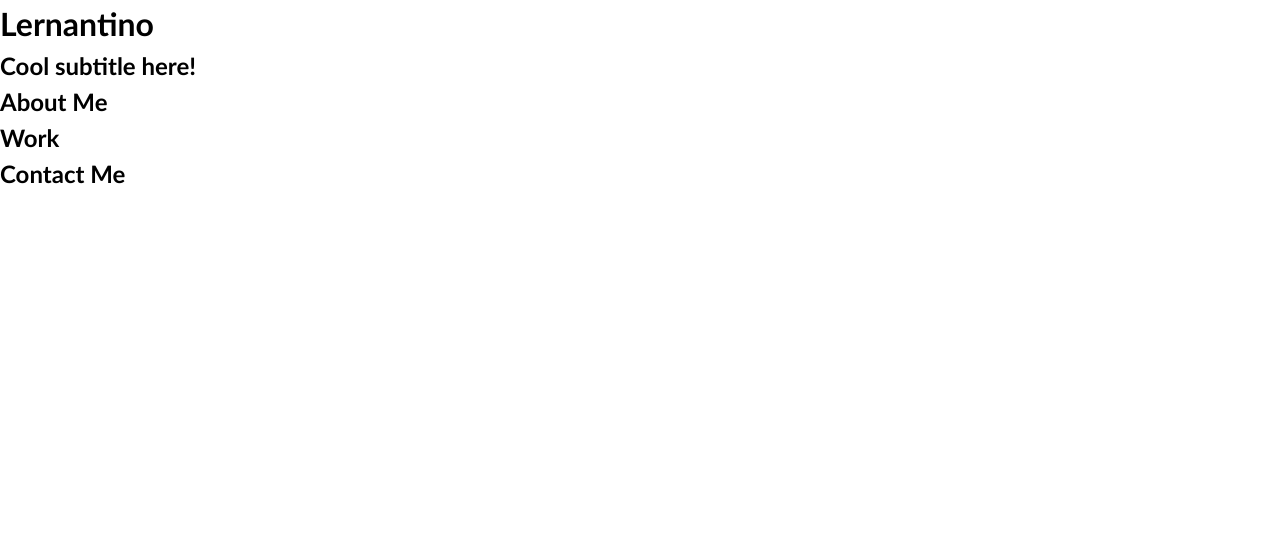
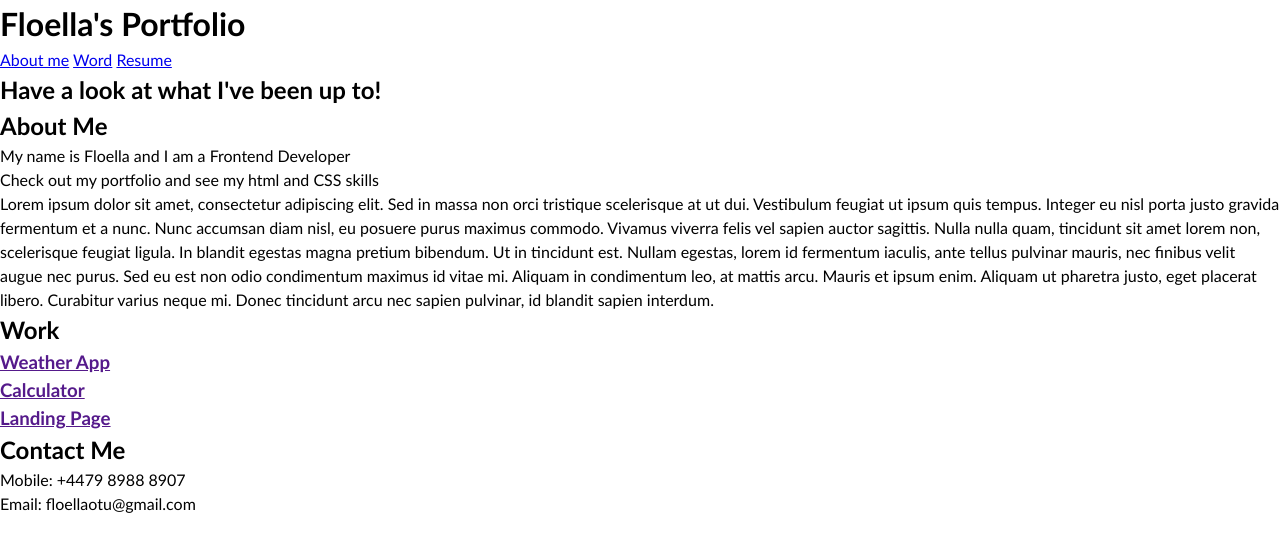
Before and after one commit to ellaflo/css-skills-portfolio, a plain HTML site: page index.html in a window 1280 px wide. Drawn offline with Linux system fonts and the light colour scheme; files that its build step writes are made by us from their sources.

Commit message:
images added to file and html updated

```diff
--- a/index.html
+++ b/index.html
@@ -12,15 +12,18 @@
 <body>
   <!-- main logo / nav -->
   <header>
-    <h1>Lernantino</h1>
+    <h1>Floella's Portfolio</h1>
     <nav>
+      <a href="#">About me</a>
+      <a href="#">Word</a>
+      <a href="#">Resume</a>
     </nav>
   </header>
 
   <!-- hero banner -->
   <section class="hero-banner">
     <div>
-      <h2>Cool subtitle here!</h2>
+      <h2>Have a look at what I've been up to!</h2>
     </div>
   </section>
 
@@ -28,16 +31,50 @@
     <!-- about me -->
     <section class="page-section" id="about">
       <h2>About Me</h2>
+      <div>
+        <p>
+          My name is Floella and I am a Frontend Developer <br>
+          Check out my portfolio and see my html and CSS skills
+        </p>
+        <p>
+          Lorem ipsum dolor sit amet, consectetur adipiscing elit. Sed in massa non orci tristique scelerisque at ut dui. Vestibulum feugiat ut ipsum quis tempus. Integer eu nisl porta justo gravida fermentum et a nunc. Nunc accumsan diam nisl, eu posuere purus maximus commodo. Vivamus viverra felis vel sapien auctor sagittis. Nulla nulla quam, tincidunt sit amet lorem non, scelerisque feugiat ligula. In blandit egestas magna pretium bibendum. Ut in tincidunt est. Nullam egestas, lorem id fermentum iaculis, ante tellus pulvinar mauris, nec finibus velit augue nec purus. Sed eu est non odio condimentum maximus id vitae mi. Aliquam in condimentum leo, at mattis arcu. Mauris et ipsum enim. Aliquam ut pharetra justo, eget placerat libero. Curabitur varius neque mi. Donec tincidunt arcu nec sapien pulvinar, id blandit sapien interdum.
+        </p>
+      </div>
     </section>
 
     <!-- portfolio container -->
     <section class="page-section" id="work">
       <h2>Work</h2>
+      <div>
+        <a href="">
+         <div>
+          <h3>Weather App</h3>
+         </div>
+        </a>
+
+        <a href="">
+          <div>
+           <h3>Calculator</h3>
+          </div>
+         </a>
+
+         <a href="">
+          <div>
+           <h3>Landing Page</h3>
+          </div>
+         </a>
+      </div>
     </section>
 
     <!-- contact -->
     <section class="page-section contact" id="contact">
       <h2>Contact Me</h2>
+      <div>
+        <p>
+          Mobile: +4479 8988 8907 <br>
+          Email: floellaotu@gmail.com
+        </p>
+      </div>
     </section>
   </main>
 </body>
```
Also changed, not shown: images/02-landing-page.jpg (added), images/02-weather-app.jpg (added).
